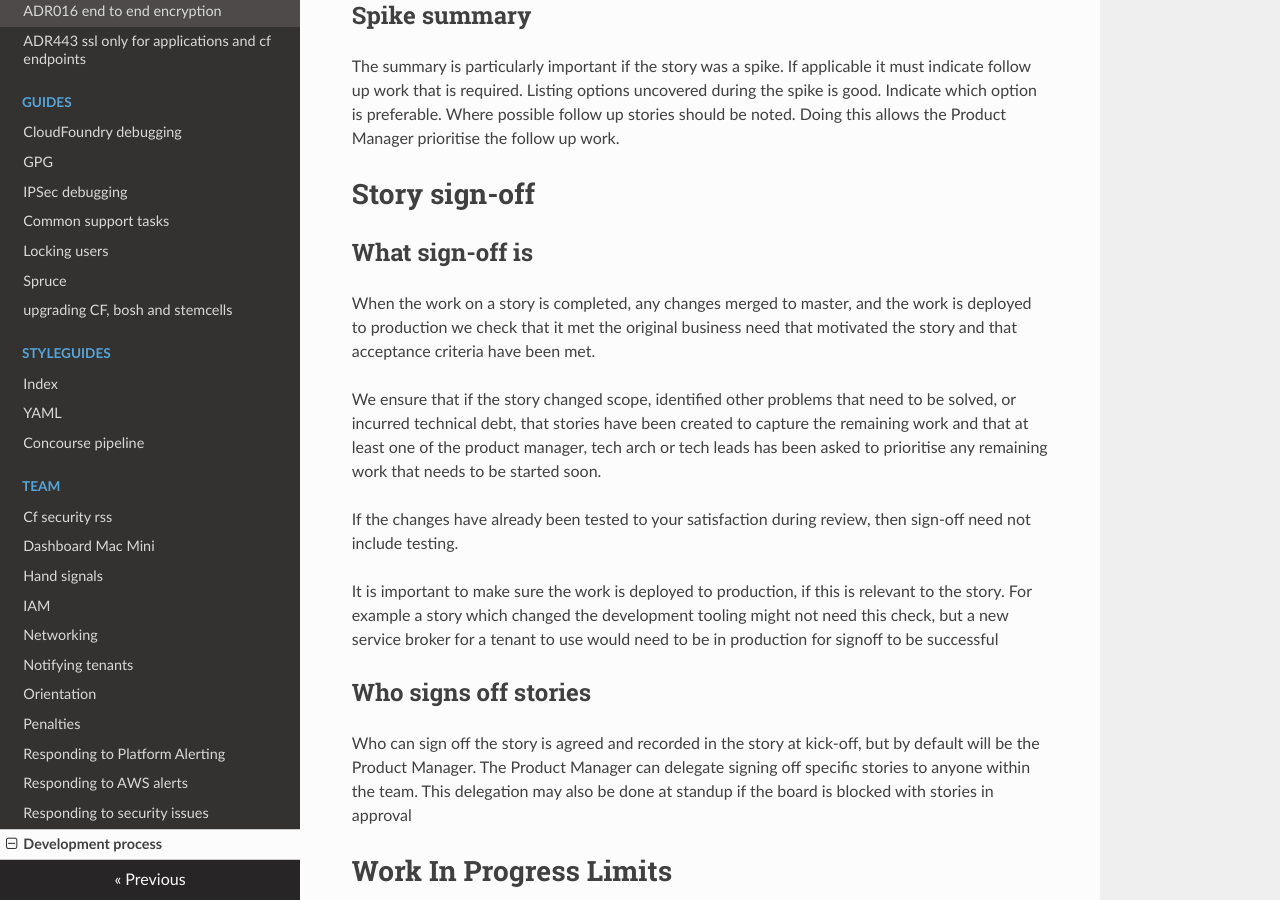
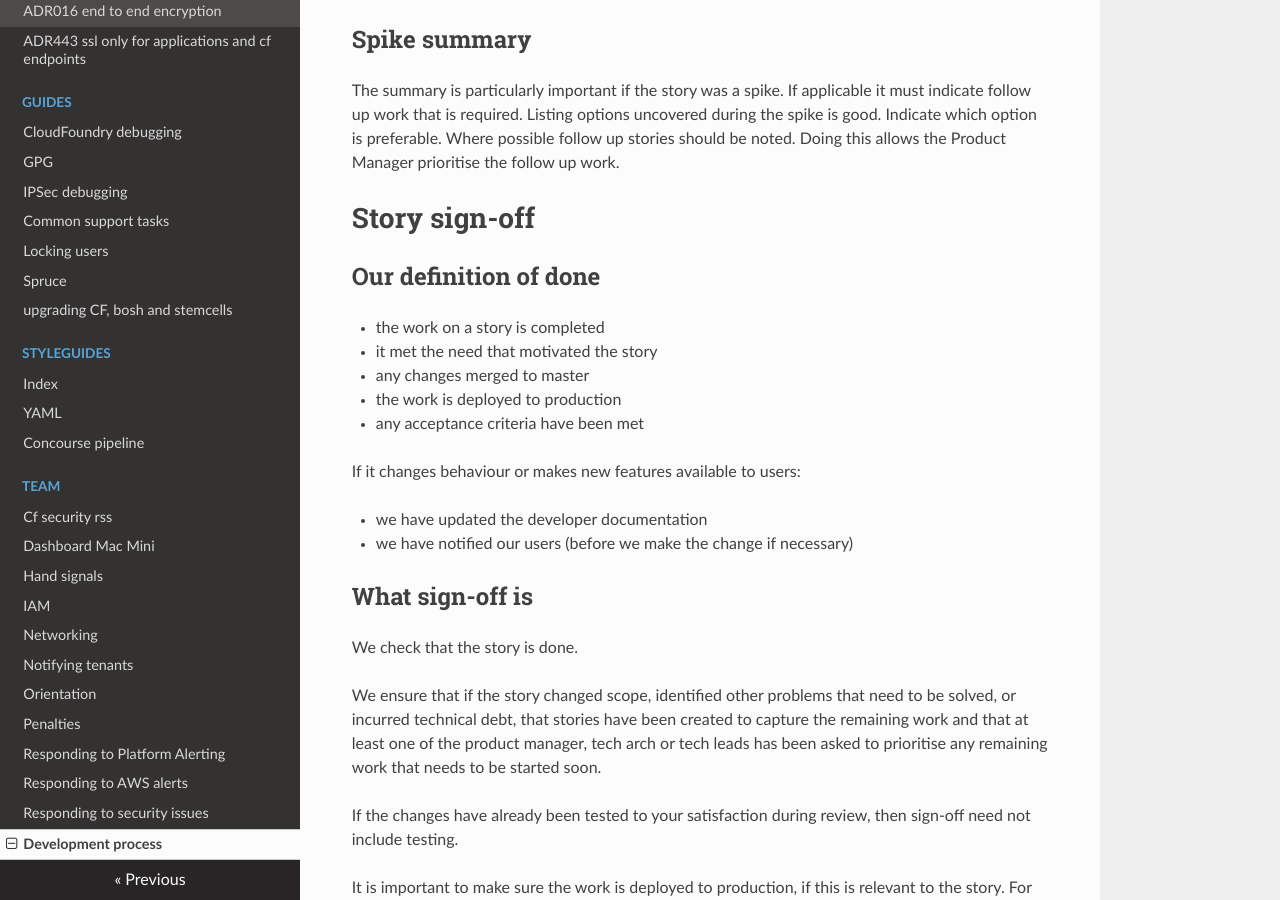
Before and after one commit to alphagov/paas-team-manual, an MkDocs documentation site: the page built from docs/team/working_practices.md, in a window 1280 px wide and 900 px high, scrolled down 4741 px. Built offline with MkDocs 1.6.1, drawn with Linux system fonts in a browser that asks for light colours; nearby versions of some CDN libraries; some of the changed text lies outside the part shown.

Commit message:
Definition of done should include keeping users informed
In our retro on 2016-12-13 we discussed some work that had been done that might
affect users, but when nobody had identified the need to tell them about it.

We felt that notifying users and updating docs was important enough to be part
of our defintion of done.

```diff
--- a/docs/team/working_practices.md
+++ b/docs/team/working_practices.md
@@ -185,12 +185,22 @@ should be noted. Doing this allows the Product Manager prioritise the follow up
 
 # Story sign-off
 
+## Our definition of done
+
+- the work on a story is completed
+- it met the need that motivated the story
+- any changes merged to master
+- the work is deployed to production
+- any acceptance criteria have been met
+
+If it changes behaviour or makes new features available to users:
+
+- we have updated the developer documentation
+- we have notified our users (before we make the change if necessary)
+
 ## What sign-off is
 
-When the work on a story is completed, any changes merged to master, and the
-work is deployed to production we
-check that it met the original business need that motivated the story and that
-acceptance criteria have been met.
+We check that the story is done.
 
 We ensure that if the story changed scope, identified other problems that need
 to be solved, or incurred technical debt, that stories have been created to
```
